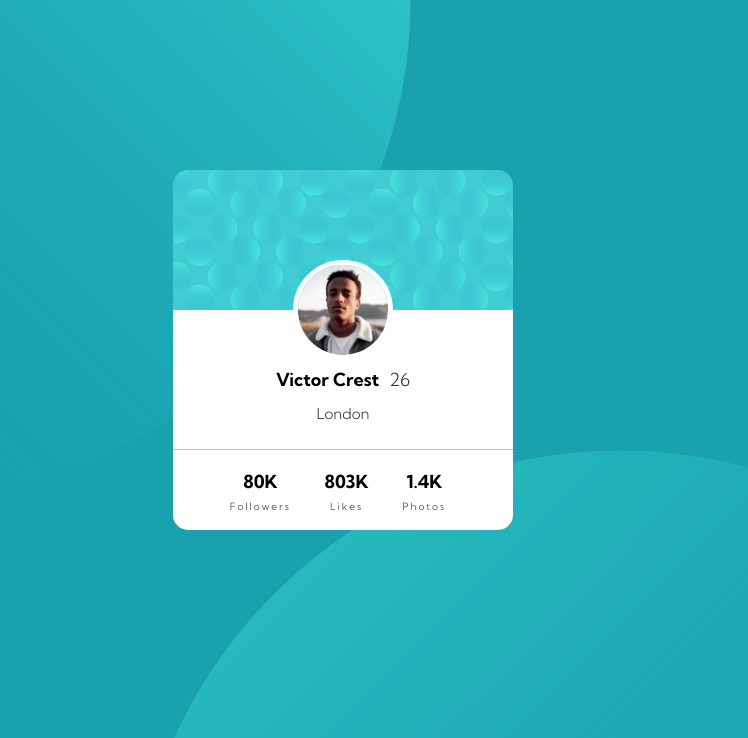
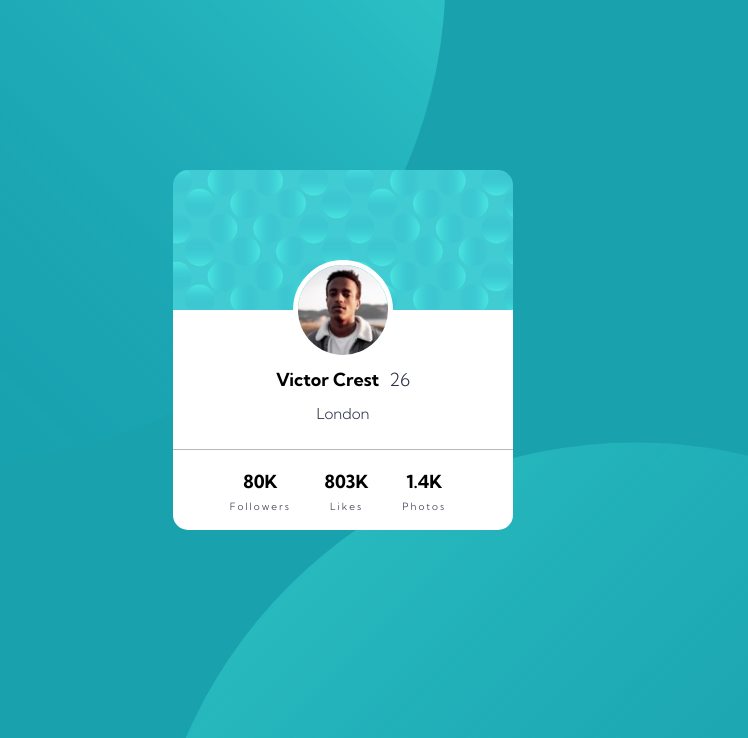
Before and after one commit to rakks1/Profile-Card-Component, a plain HTML site: page index.html in a window 1280 px wide. Shown: the top 738 px of the page, without its empty margins (297-1045 px from the left). Drawn offline with Linux system fonts and the light colour scheme; a web font is replaced by a local one.

Commit message:
Update index.css

```diff
--- a/index.css
+++ b/index.css
@@ -14,17 +14,16 @@ body {
 
 .top{
   position: fixed;
-  top: -490px;
-  left: -270px;
+  top: -515px;
+  left: -235px;
   z-index: 0;
   display: flex;
   justify-content: center;
 }
 .bottom {
-  height: 320px;
   position: fixed;
-  bottom: 30px;
-  right: -125px;
+  bottom: -620px;
+  right: -140px;
   display: flex;
   z-index: 0;
 }
@@ -68,7 +67,6 @@ body {
   height: 50px;
   display: grid;
   grid-column: auto auto auto;
-  grid-column-gap: -40px;
   grid-row: auto auto;
   grid-template-areas: "one two three" "four five six";
   position: absolute;
@@ -133,8 +131,6 @@ img {
 }
 
 @media screen and (min-width:300px) and (max-width:700px){
-
-
 .attribution{
   display: flex;
   text-wrap: wrap;
```
